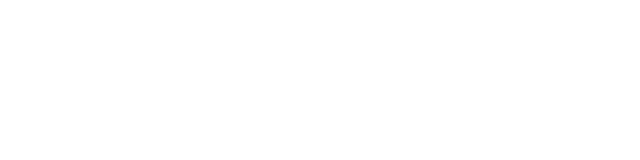
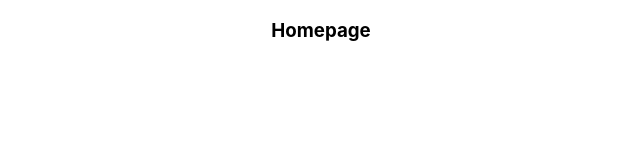
Before and after one commit to HiThereImCam/Brewed510, a React (Create React App) app in the folder app/: page / in a window 1280 px wide. Shown: the top 160 px of the page, without its empty margins (319-959 px from the left). Built offline with nearby package versions, Linux system fonts and the light colour scheme.

Commit message:
setup home route

```diff
--- a/app/package.json
+++ b/app/package.json
@@ -15,6 +15,7 @@
     "react": "^18.1.0",
     "react-dom": "^18.1.0",
     "react-redux": "^8.0.2",
+    "react-router-dom": "^6.3.0",
     "react-scripts": "5.0.1",
     "typescript": "^4.7.3",
     "web-vitals": "^2.1.4"
--- a/app/src/App.tsx
+++ b/app/src/App.tsx
@@ -3,7 +3,11 @@
 import "./App.css";
 
 function App() {
-  return <div className="App"></div>;
+  return (
+    <div className="App">
+      <h3>Homepage</h3>
+    </div>
+  );
 }
 
 export default App;
--- a/app/src/index.tsx
+++ b/app/src/index.tsx
@@ -1,15 +1,27 @@
-import React from 'react';
-import ReactDOM from 'react-dom/client';
-import './index.css';
-import App from './App';
-import reportWebVitals from './reportWebVitals';
+import React from "react";
+import ReactDOM from "react-dom/client";
+import { Provider } from "react-redux";
+import { BrowserRouter, Routes, Route } from "react-router-dom";
+
+import "./index.css";
+import App from "./App";
+
+import store from "./store";
+
+import reportWebVitals from "./reportWebVitals";
 
 const root = ReactDOM.createRoot(
-  document.getElementById('root') as HTMLElement
+  document.getElementById("root") as HTMLElement
 );
 root.render(
   <React.StrictMode>
-    <App />
+    <Provider store={store}>
+      <BrowserRouter>
+        <Routes>
+          <Route path="/" element={<App />} />
+        </Routes>
+      </BrowserRouter>
+    </Provider>
   </React.StrictMode>
 );
 
--- /dev/null
+++ b/app/src/store.ts
@@ -0,0 +1,7 @@
+import { configureStore } from "@reduxjs/toolkit";
+
+const store = configureStore({
+  reducer: {},
+});
+
+export default store;
```
Also changed, not shown: 1 other file (tests, documents, lock files or other folders).
